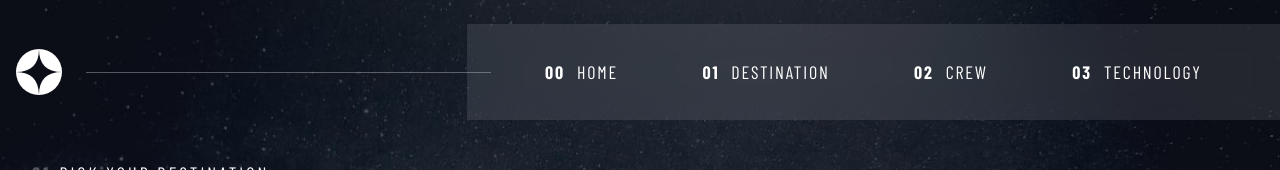
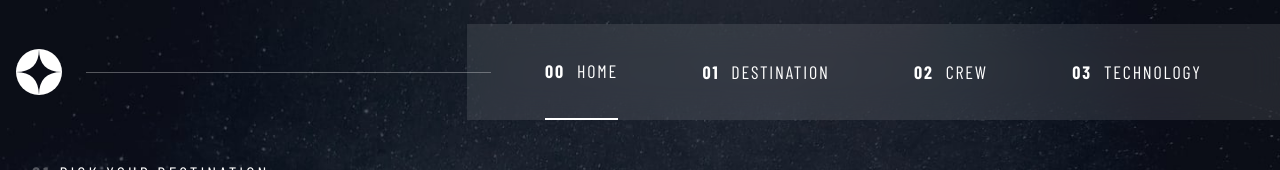
Before and after one commit to Sana-Shabeel/space-tourism-ts, a React (Vite) app: page / in a window 1280 px wide. Shown: the top 170 px of the page. Built offline with nearby package versions, Linux system fonts and the light colour scheme; a web font is replaced by a local one.

Commit message:
Add border bottom to active links

```diff
--- a/src/components/Navbar.tsx
+++ b/src/components/Navbar.tsx
@@ -2,6 +2,7 @@ import React, { useState } from "react";
 
 const Navbar = () => {
   const [toggleNavbar, setToggleNavbar] = useState<boolean>(false);
+  const [isActive, setIsActive] = useState("00");
 
   const navbar = [
     { num: "00", title: "HOME" },
@@ -19,8 +20,11 @@ const Navbar = () => {
         <ul className="hidden h-full w-3/5 items-center justify-around gap-6 bg-alphaWhite px-12 backdrop-blur-lg  md:flex lg:w-2/3	">
           {navbar.map(({ num, title }, idx) => (
             <li
-              className="hover:border-box flex h-full items-center justify-center border-stone-400 text-lg font-extralight tracking-widest hover:border-b-2"
+              className={`${
+                isActive === num ? "border-b-2 border-white" : ""
+              } flex h-full items-center justify-center border-stone-400 text-lg font-extralight tracking-widest hover:border-b-2`}
               key={idx}
+              onClick={() => setIsActive(num)}
             >
               <a href="">
                 <span className="mr-3 font-bold md:hidden lg:inline-block">
```
